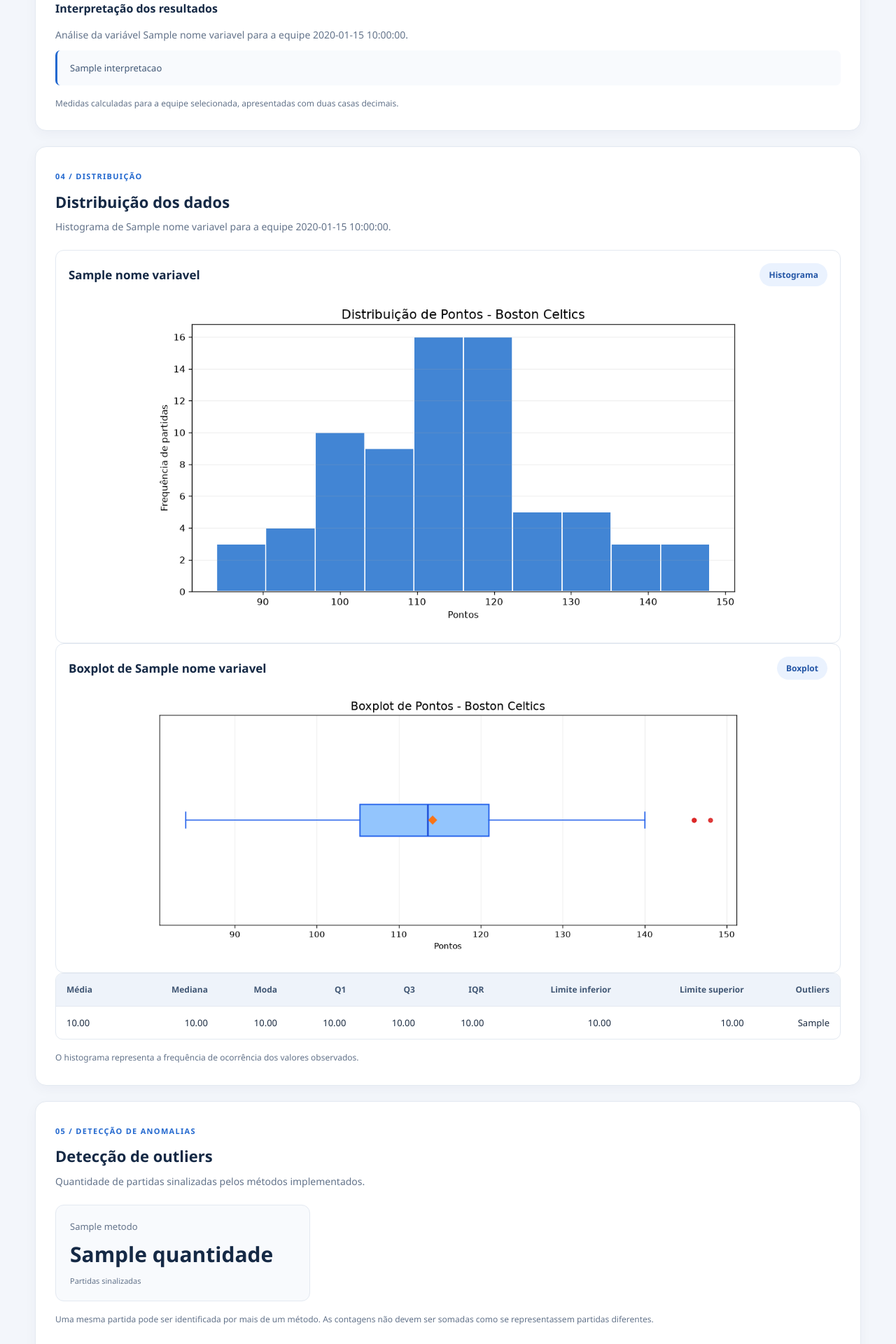
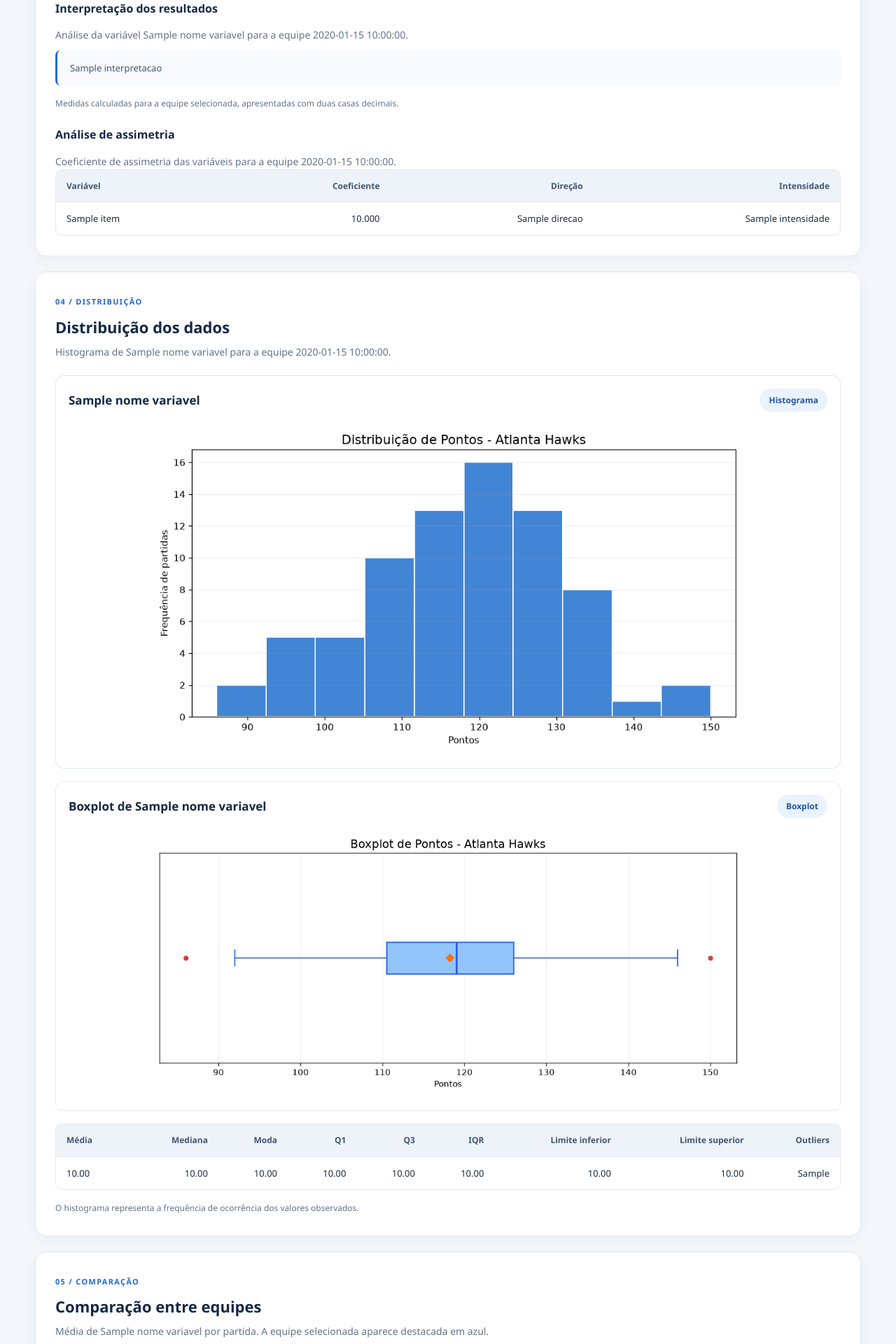
Before and after one commit to leobernardo05/analise-esportiva, a Flask app: template templates/index.html in a window 1280 px wide. Shown: the part 1800-3720 px from the top of the page at 70% size. Run offline with Flask 3, Linux system fonts and the light colour scheme; the template is opened without the code that fills it: most values are stand-ins (such as "Sample title", 1, 10 or a date in 2020).

Commit message:
implementando verificacao de assimetria

```diff
--- a/app.py
+++ b/app.py
@@ -227,6 +227,53 @@ def inicio():
 
 
     # ======================================
+    # ANÁLISE DE ASSIMETRIA
+    # ======================================
+
+    assimetrias = []
+
+    for codigo, nome in variaveis.items():
+
+        valores = dados_time[codigo].dropna()
+
+        # A assimetria exige pelo menos 3 valores
+        # e variação entre as observações.
+        if len(valores) >= 3 and valores.std() > 0:
+
+            coeficiente = float(valores.skew())
+
+            if abs(coeficiente) < 0.5:
+                intensidade = "Aproximadamente simétrica"
+
+            elif abs(coeficiente) < 1:
+                intensidade = "Moderada"
+
+            else:
+                intensidade = "Forte"
+
+            if coeficiente > 0:
+                direcao = "Positiva (à direita)"
+
+            elif coeficiente < 0:
+                direcao = "Negativa (à esquerda)"
+
+            else:
+                direcao = "Nula"
+
+        else:
+            coeficiente = None
+            intensidade = "Não calculável"
+            direcao = "Não calculável"
+
+        assimetrias.append({
+            "codigo": codigo,
+            "nome": nome,
+            "coeficiente": coeficiente,
+            "direcao": direcao,
+            "intensidade": intensidade
+        })
+
+    # ======================================
     # INTERPRETAÇÃO DOS RESULTADOS
     # ======================================
 
@@ -324,12 +371,40 @@ def inicio():
         f"a regra de 1,5 × IQR."
     )
 
+
+    # Assimetria da variável escolhida
+    assimetria_selecionada = next(
+        item for item in assimetrias
+        if item["codigo"] == variavel
+    )
+
+    coef = assimetria_selecionada["coeficiente"]
+
+    if coef is not None:
+
+        interpretacao_assimetria = (
+            f"O coeficiente de assimetria de "
+            f"{nome_variavel.lower()} é {coef:.3f}. "
+            f"A distribuição apresenta assimetria "
+            f"{assimetria_selecionada['intensidade'].lower()}, "
+            f"com direção "
+            f"{assimetria_selecionada['direcao'].lower()}."
+        )
+
+    else:
+        interpretacao_assimetria = (
+            "Não há dados suficientes para calcular "
+            "a assimetria desta variável."
+        )
+
     interpretacoes = [
         interpretacao_central,
         interpretacao_dispersao,
         interpretacao_iqr,
-        interpretacao_outliers
+        interpretacao_outliers,
+        interpretacao_assimetria
     ]
+
 
     # ======================================
     # 8. HISTOGRAMA
@@ -457,6 +532,90 @@ def inicio():
         "limite_superior": limite_superior,
         "quantidade_outliers": quantidade_outliers
     }
+
+
+    # ======================================
+    # GRÁFICO DE BARRAS COMPARATIVO
+    # ======================================
+
+    # Calcula a média da variável para cada equipe
+    medias_times = (
+        df.groupby("TEAM_NAME")[variavel]
+        .mean()
+        .sort_values(ascending=True)
+    )
+
+    # Destaca a equipe selecionada
+    cores = [
+        "#2563EB" if nome == time_selecionado
+        else "#94A3B8"
+        for nome in medias_times.index
+    ]
+
+    # Altura proporcional ao número de equipes
+    altura = max(6, len(medias_times) * 0.35)
+
+    fig, ax = plt.subplots(figsize=(11, altura))
+
+    barras = ax.barh(
+        medias_times.index,
+        medias_times.values,
+        color=cores
+    )
+
+    # Mostra o valor médio ao lado de cada barra
+    ax.bar_label(
+        barras,
+        fmt="%.2f",
+        padding=4,
+        fontsize=8
+    )
+
+    ax.set_title(
+        f"Média de {nome_variavel} por equipe",
+        fontsize=14
+    )
+
+    ax.set_xlabel(
+        f"Média de {nome_variavel} por partida"
+    )
+
+    ax.set_ylabel("Equipe")
+
+    ax.set_xlim(
+        0,
+        max(1, medias_times.max() * 1.15)
+    )
+
+    ax.grid(
+        axis="x",
+        alpha=0.2
+    )
+
+    ax.set_axisbelow(True)
+
+    fig.tight_layout()
+
+    caminho_barras = CAMINHO_STATIC / "barras.png"
+
+    fig.savefig(
+        caminho_barras,
+        dpi=120,
+        bbox_inches="tight"
+    )
+
+    plt.close(fig)
+
+    # Informações para interpretação
+    time_maior_media = medias_times.idxmax()
+    maior_media = medias_times.max()
+
+    time_menor_media = medias_times.idxmin()
+    menor_media = medias_times.min()
+
+    media_time_selecionado = medias_times[
+        time_selecionado
+    ]
 
     # ======================================
     # 9. RESUMO DOS MÉTODOS DE OUTLIERS
@@ -611,7 +770,15 @@ def inicio():
 
         # Outliers
         resumo_metodos=resumo_metodos,
-        outliers=outliers
+        outliers=outliers,
+
+        # grafico de comparação
+        time_maior_media=time_maior_media,
+        maior_media=maior_media,
+        time_menor_media=time_menor_media,
+        menor_media=menor_media,
+        media_time_selecionado=media_time_selecionado,
+        assimetrias=assimetrias,
     )
 
 
--- a/static/css/style.css
+++ b/static/css/style.css
@@ -483,6 +483,7 @@ tbody tr:last-child td {
 
     padding: 18px;
     text-align: center;
+    margin-bottom: 18px;
 }
 
 .grafico-cabecalho {
@@ -624,3 +625,14 @@ tbody tr:last-child td {
     font-size: 13px;
     line-height: 1.7;
 }
+
+/* COMPARAÇÃO ENTRE EQUIPES */
+#comparacao .grafico img {
+    width: 100%;
+    max-width: 1000px;
+    height: auto;
+}
+
+#comparacao .interpretacao-resultados {
+    margin-top: 22px;
+}
--- a/templates/index.html
+++ b/templates/index.html
@@ -42,6 +42,7 @@
             <a href="#qualidade">Qualidade</a>
             <a href="#estatisticas">Estatísticas</a>
             <a href="#distribuicao">Distribuição</a>
+            <a href="#comparacao">Comparação</a>
             <a href="#outliers">Outliers</a>
         </div>
     </nav>
@@ -381,6 +382,52 @@
                 apresentadas com duas casas decimais.
             </p>
 
+
+        <!-- COEFICIENTE DE ASSIMETRIA -->
+        <h4 class="subtitulo-tabela">
+            Análise de assimetria
+        </h4>
+
+        <p class="descricao">
+            Coeficiente de assimetria das variáveis
+            para a equipe {{ time }}.
+        </p>
+
+        <div class="tabela-container">
+
+            <table>
+                <thead>
+                    <tr>
+                        <th>Variável</th>
+                        <th>Coeficiente</th>
+                        <th>Direção</th>
+                        <th>Intensidade</th>
+                    </tr>
+                </thead>
+
+                <tbody>
+                    {% for item in assimetrias %}
+                    <tr>
+                        <td>{{ item.nome }}</td>
+
+                        <td>
+                            {% if item.coeficiente is not none %}
+                                {{ "%.3f"|format(item.coeficiente) }}
+                            {% else %}
+                                —
+                            {% endif %}
+                        </td>
+
+                        <td>{{ item.direcao }}</td>
+                        <td>{{ item.intensidade }}</td>
+                    </tr>
+                    {% endfor %}
+                </tbody>
+            </table>
+
+        </div>
+
+
         </section>
 
         <!-- DISTRIBUIÇÃO -->
@@ -470,6 +517,74 @@
             </p>
 
         </section>
+
+
+        <!-- COMPARAÇÃO ENTRE EQUIPES -->
+        <section class="secao" id="comparacao">
+
+            <div class="secao-cabecalho">
+
+                <span class="secao-etiqueta">
+                    05 / COMPARAÇÃO
+                </span>
+
+                <h2>Comparação entre equipes</h2>
+
+                <p class="descricao">
+                    Média de {{ nome_variavel }} por partida.
+                    A equipe selecionada aparece destacada
+                    em azul.
+                </p>
+
+            </div>
+
+            <div class="grafico">
+
+                <div class="grafico-cabecalho">
+                    <h3>{{ nome_variavel }} por equipe</h3>
+                    <span class="chip">Comparativo</span>
+                </div>
+
+                <img
+                    src="{{ url_for(
+                        'static',
+                        filename='barras.png',
+                        v=time ~ '-' ~ variavel
+                    ) }}"
+                    alt="Comparação de {{ nome_variavel }}
+                        entre equipes"
+                >
+
+            </div>
+
+            <div class="interpretacao-resultados">
+
+                <h4 class="subtitulo-tabela">
+                    Interpretação da comparação
+                </h4>
+
+                <div class="interpretacao-item">
+                    <p>
+                        A equipe {{ time }} apresentou média
+                        de {{ "%.2f"|format(media_time_selecionado) }}
+                        em {{ nome_variavel.lower() }} por partida.
+                    </p>
+                </div>
+
+                <div class="interpretacao-item">
+                    <p>
+                        A maior média foi registrada por
+                        {{ time_maior_media }},
+                        com {{ "%.2f"|format(maior_media) }}.
+                        A menor foi de {{ time_menor_media }},
+                        com {{ "%.2f"|format(menor_media) }}.
+                    </p>
+                </div>
+
+            </div>
+
+        </section>
+
 
         <!-- DETECÇÃO DE OUTLIERS -->
         {% if resumo_metodos is defined %}
```
Also changed, not shown: static/barras.png (added), static/boxplot.png, static/histograma.png.
